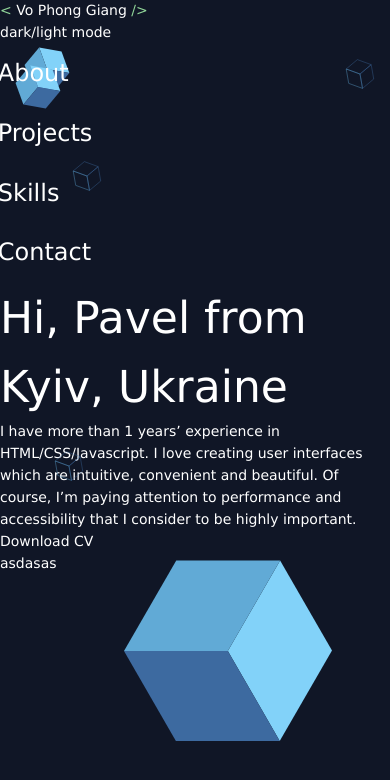
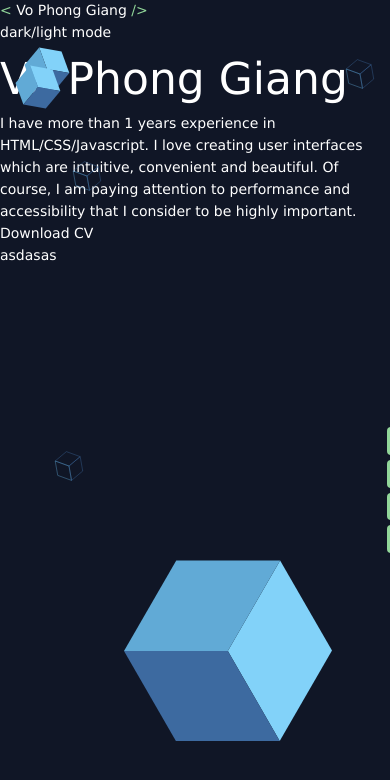
Before and after one commit to vpgiang0205/ViteReactPortfolio, a React (Vite) app: page / in a window 390 px wide. Shown: the top 780 px of the page. Built offline with nearby package versions, Linux system fonts and the light colour scheme.

Commit message:
added responsive navbar

```diff
--- a/src/Template/Components/Navbar/index.jsx
+++ b/src/Template/Components/Navbar/index.jsx
@@ -2,9 +2,11 @@ import { Link } from "react-router-dom";
 import './navbar.css';
 
 export default function Navbar() {
+
   return (
-    <nav className="h-screen justify-center flex flex-col">
-      <ul>
+    <nav className={`navList  `}>
+      <ul className={`md:flex md:h-screen justify-center flex-col`}>
+
         <li className="hover__Item">
           <Link to="/">
             About
@@ -29,6 +31,7 @@ export default function Navbar() {
           </Link>
         </li>
       </ul>
+
     </nav>
-  )
+  );
 }
--- a/src/Template/Components/Navbar/navbar.css
+++ b/src/Template/Components/Navbar/navbar.css
@@ -1,3 +1,41 @@
+.hover__Item {
+  padding: 16px 0;
+  text-align: left;
+  font-size: 24px;
+  line-height: 1.16;
+  transition: all 0.2s ease-in;
+  transform: translateX(-30px);
+}
+
+.hover__Item::after {
+  content: " />";
+  opacity: 0;
+  transition: opacity 0.2s;
+}
+
+.hover__Item::before {
+  content: "< ";
+  opacity: 0;
+  transition: opacity 0.2s;
+}
+
+.hover__Item:hover {
+  transform: translateX(0px);
+  color: var(--secondary-color);
+}
+
+.hover__Item:hover::after {
+  opacity: 1;
+}
+
+.hover__Item:hover::before {
+  opacity: 1;
+}
+
+ul {
+  list-style: none;
+  padding: 0;
+}
 .hover__Item {
   padding: 16px 0;
   text-align: left;
@@ -30,3 +68,35 @@
 .hover__Item:hover::before {
   opacity: 1;
 }
+
+@media screen and (max-width: 768px) {
+  .navList {
+    justify-content: center;
+    z-index: 111;
+    position: fixed;
+    right: 0;
+    top: 50%;
+    align-items: center;
+    transition: all 0.5s ease;
+    transform: translateX(160px);
+
+  }
+
+  .hover__Item {
+    transform: unset;
+    padding: 0;
+    border-radius: 4px;
+    background-color: var(--secondary-color);
+    margin: 5px; /* Adjust the margin as needed for spacing between items */
+  }
+
+  .hover__Item:hover {
+    opacity: 1;
+    transform: translateX(-10px);
+    color: var(--primary-color);
+  }
+
+  .navList:hover {
+    transform: translateX(0);
+  }
+}
--- a/src/Template/index.jsx
+++ b/src/Template/index.jsx
@@ -7,14 +7,14 @@ import Footer from './Components/Footer';
 export default function Template() {
   return (
     <div className="template">
-      <div className="mx-auto w-10/12">
+      <div className="mx-auto md:w-10/12">
         <Header />
-        <div className="flex">
-          <div className="w-2/12">
+        <div className="md:flex">
+          <div className="md:w-2/12">
             <Navbar />
           </div>
 
-          <div className="w-10/12">
+          <div className="md:w-10/12">
             <PageContent />
           </div>
         </div>
--- a/src/pages/About/index.jsx
+++ b/src/pages/About/index.jsx
@@ -3,11 +3,11 @@ import './about.css'
 export default function About() {
   return (
     <section id="section__About">
-      <h1 className="sections__Title">Hi, Pavel from Kyiv, Ukraine</h1>
+      <h1 className="sections__Title">Vo Phong Giang</h1>
       <p>
-      I have more than 1 years’ experience in HTML/CSS/Javascript.
+      I have more than 1 years experience in HTML/CSS/Javascript.
       I love creating user interfaces which are intuitive, convenient and beautiful. Of course,
-        I’m paying attention to performance and accessibility that I consider to be highly important.</p>
+        I am paying attention to performance and accessibility that I consider to be highly important.</p>
 
       <Link className="nav-link" to="https://drive.usercontent.google.com/download?id=11XyCtJQH4i72DWajXF-_NddbcSXYILmj&export=download&authuser=0&confirm=t&uuid=9522124b-c534-42e1-aff0-85f4190f087e&at=APZUnTXE56OGsNmIHEMIHMAgNpsu:1697548122153">
         Download CV
--- a/src/pages/Contact/index.jsx
+++ b/src/pages/Contact/index.jsx
@@ -37,7 +37,7 @@ export default function Contact() {
 
   return (
     <section id="section__Contact">
-      <h1 className="sections__Title text-center">Want to work with me?</h1>
+      <h1 className="sections__Title text-center">Contact Me</h1>
 
       <form ref={form} onSubmit={handleSubmit}>
         <div className="flex gap-5">
```
